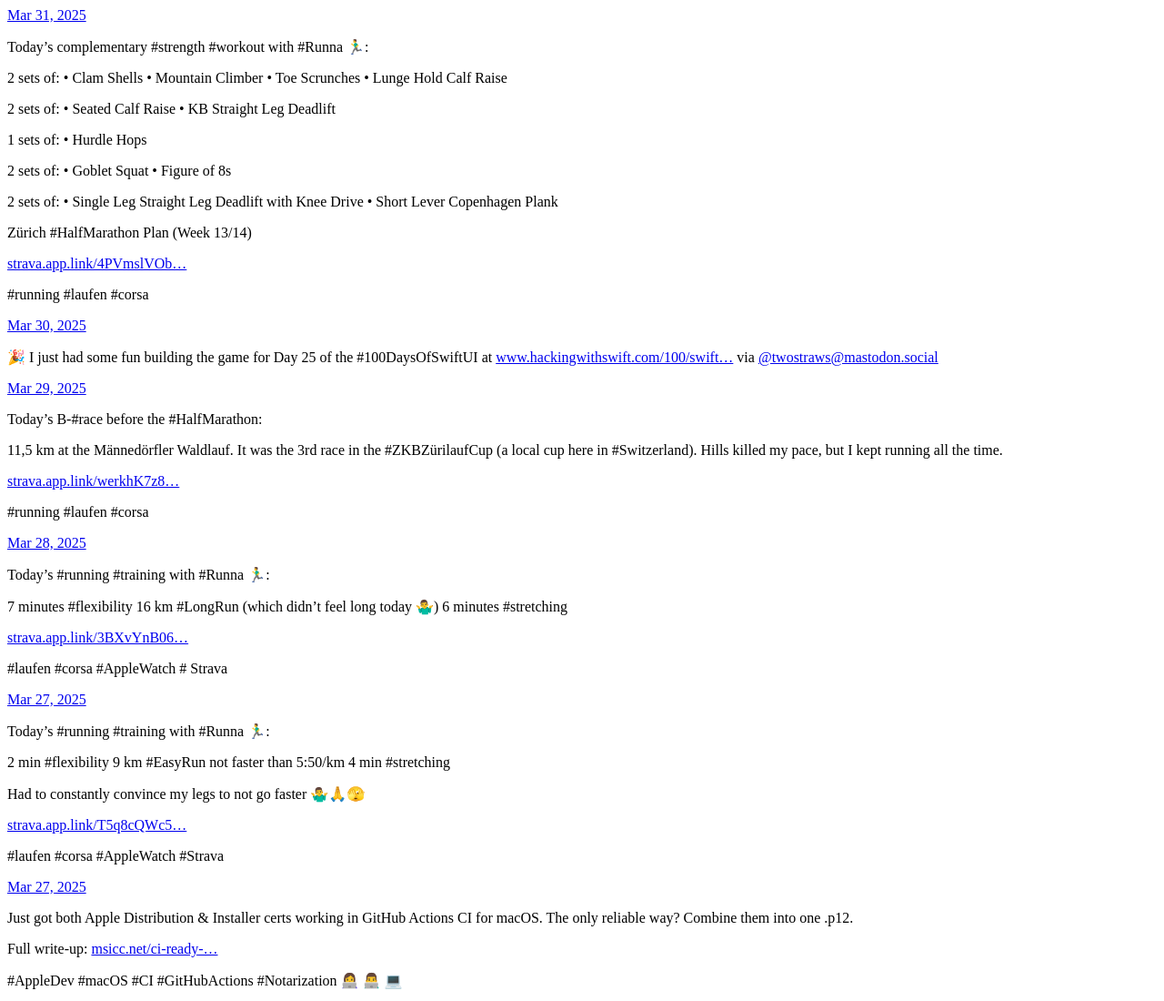
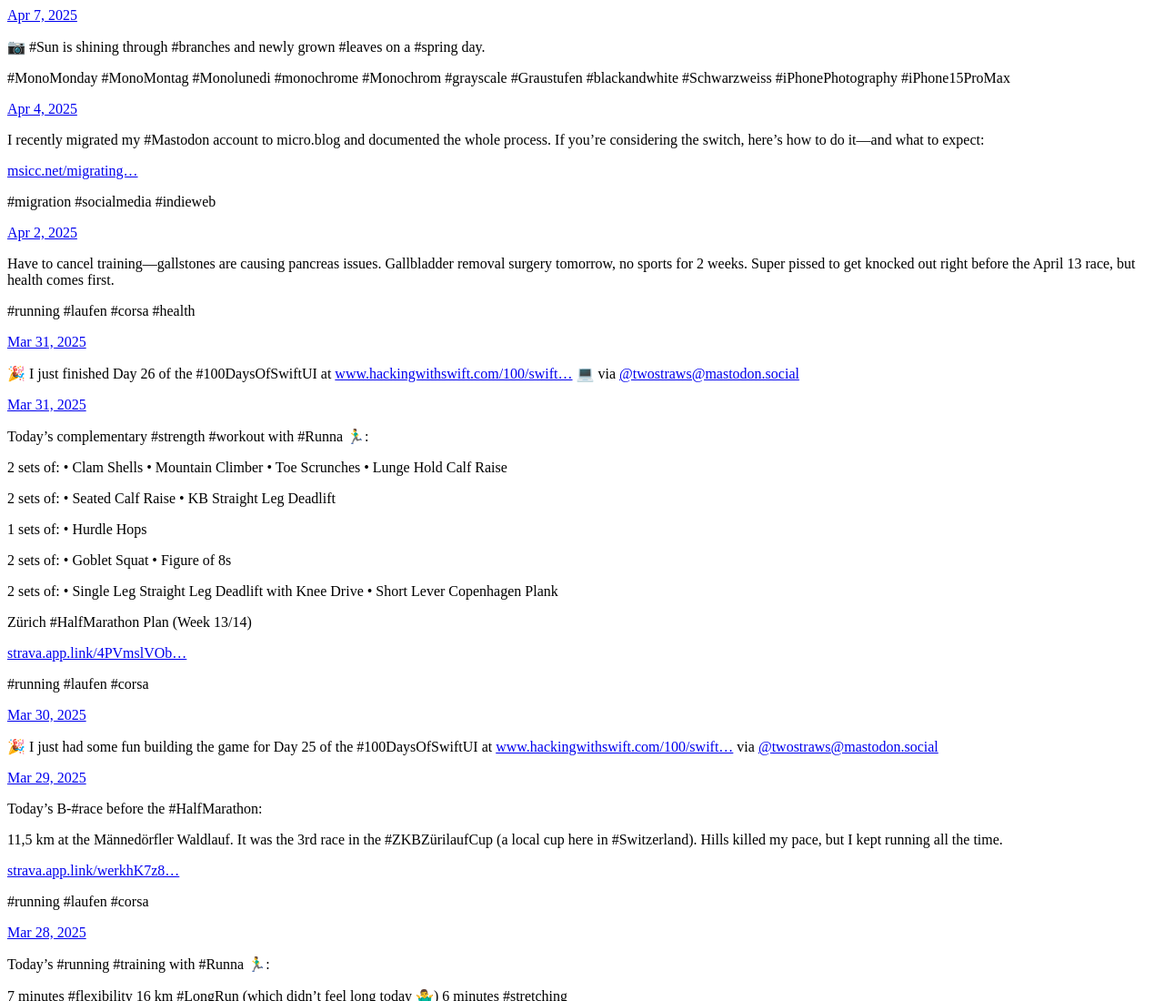
Before and after one commit to MSicc/msiccdotsocial.github.io, a plain HTML site: page index.html in a window 1280 px wide. Shown: the top 1100 px of the page at 91% size. Drawn offline with Linux system fonts and the light colour scheme.

Commit message:
Archiving from Micro.blog.

```diff
--- a/index.html
+++ b/index.html
@@ -21,6 +21,56 @@
 <div class="h-feed">
 
 
+
+	  <div class="h-entry">
+
+
+		<a href="https://msicc.social/2025/04/07/sun-is-shining-through-branches.html" class="u-url"><time class="dt-published" datetime="2025-04-07 18:30:33 &#43;0200">Apr 7, 2025</time></a>
+
+		<div class="e-content">
+			 <p>📷 #Sun is shining through #branches and newly grown #leaves on a #spring day.</p>
+<p>#MonoMonday #MonoMontag #Monolunedi
+#monochrome #Monochrom #grayscale #Graustufen #blackandwhite #Schwarzweiss  #iPhonePhotography #iPhone15ProMax</p>
+<!-- raw HTML omitted -->
+
+		</div>
+	  </div>
+
+	  <div class="h-entry">
+
+
+		<a href="https://msicc.social/2025/04/04/i-recently-migrated-my-mastodon.html" class="u-url"><time class="dt-published" datetime="2025-04-04 10:36:26 &#43;0200">Apr 4, 2025</time></a>
+
+		<div class="e-content">
+			 <p>I recently migrated my #Mastodon account to micro.blog and documented the whole process. If you’re considering the switch, here’s how to do it—and what to expect:</p>
+<p><a href="https://msicc.net/migrating-my-mastodon-account-micro-blog/">msicc.net/migrating&hellip;</a></p>
+<p>#migration #socialmedia #indieweb</p>
+
+		</div>
+	  </div>
+
+	  <div class="h-entry">
+
+
+		<a href="https://msicc.social/2025/04/02/have-to-cancel-traininggallstones-are.html" class="u-url"><time class="dt-published" datetime="2025-04-02 18:12:27 &#43;0200">Apr 2, 2025</time></a>
+
+		<div class="e-content">
+			 <p>Have to cancel training—gallstones are causing pancreas issues. Gallbladder removal surgery tomorrow, no sports for 2 weeks. Super pissed to get knocked out right before the April 13 race, but health comes first.</p>
+<p>#running #laufen #corsa #health</p>
+
+		</div>
+	  </div>
+
+	  <div class="h-entry">
+
+
+		<a href="https://msicc.social/2025/03/31/i-just-finished-day-of.html" class="u-url"><time class="dt-published" datetime="2025-03-31 20:56:27 &#43;0200">Mar 31, 2025</time></a>
+
+		<div class="e-content">
+			 <p>🎉 I just finished Day 26 of the #100DaysOfSwiftUI at <a href="https://www.hackingwithswift.com/100/swiftui/26">www.hackingwithswift.com/100/swift&hellip;</a>  💻  via <a href="https://micro.blog/twostraws@mastodon.social">@twostraws@mastodon.social</a></p>
+
+		</div>
+	  </div>
 
 	  <div class="h-entry">
 
```
